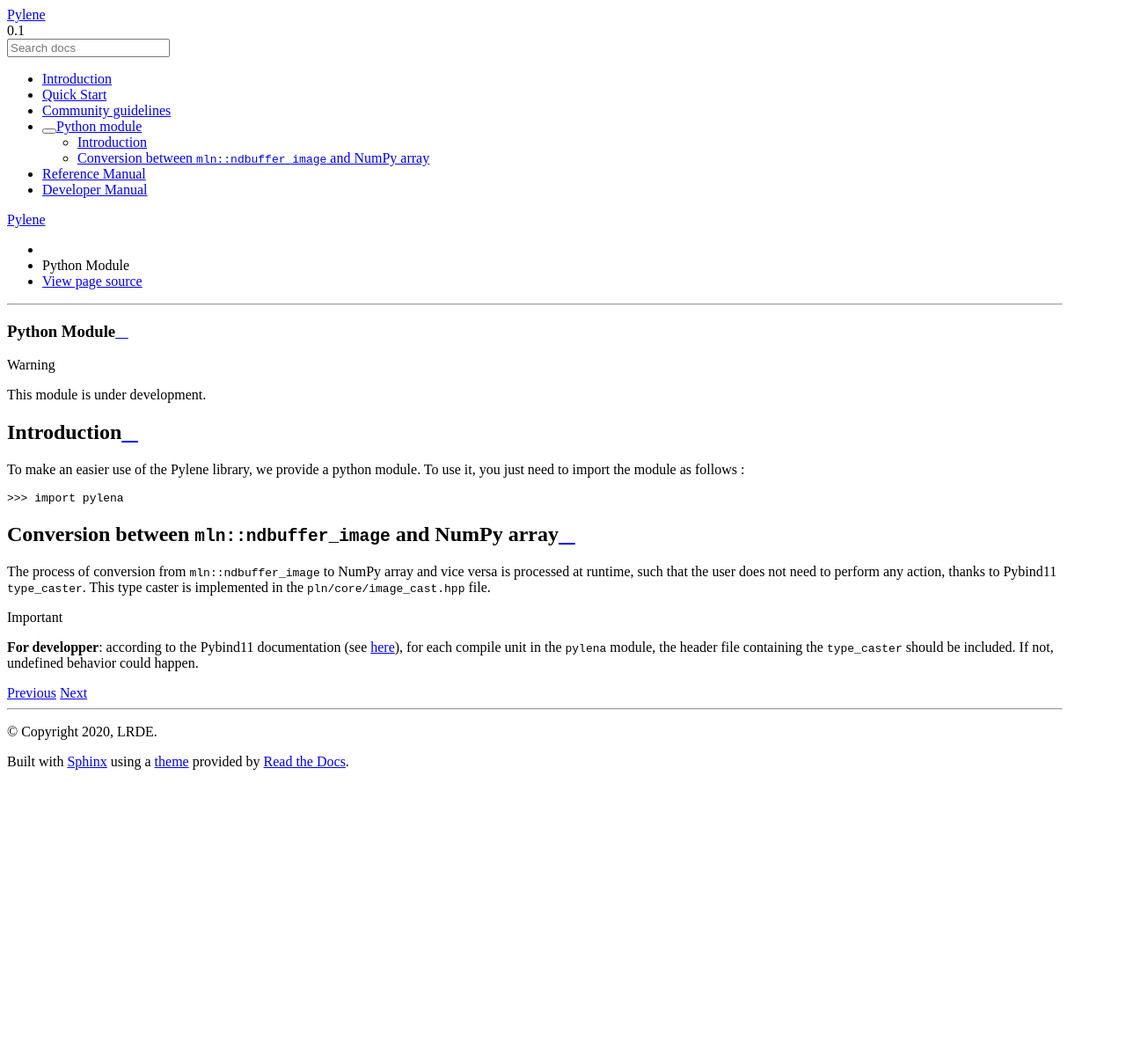
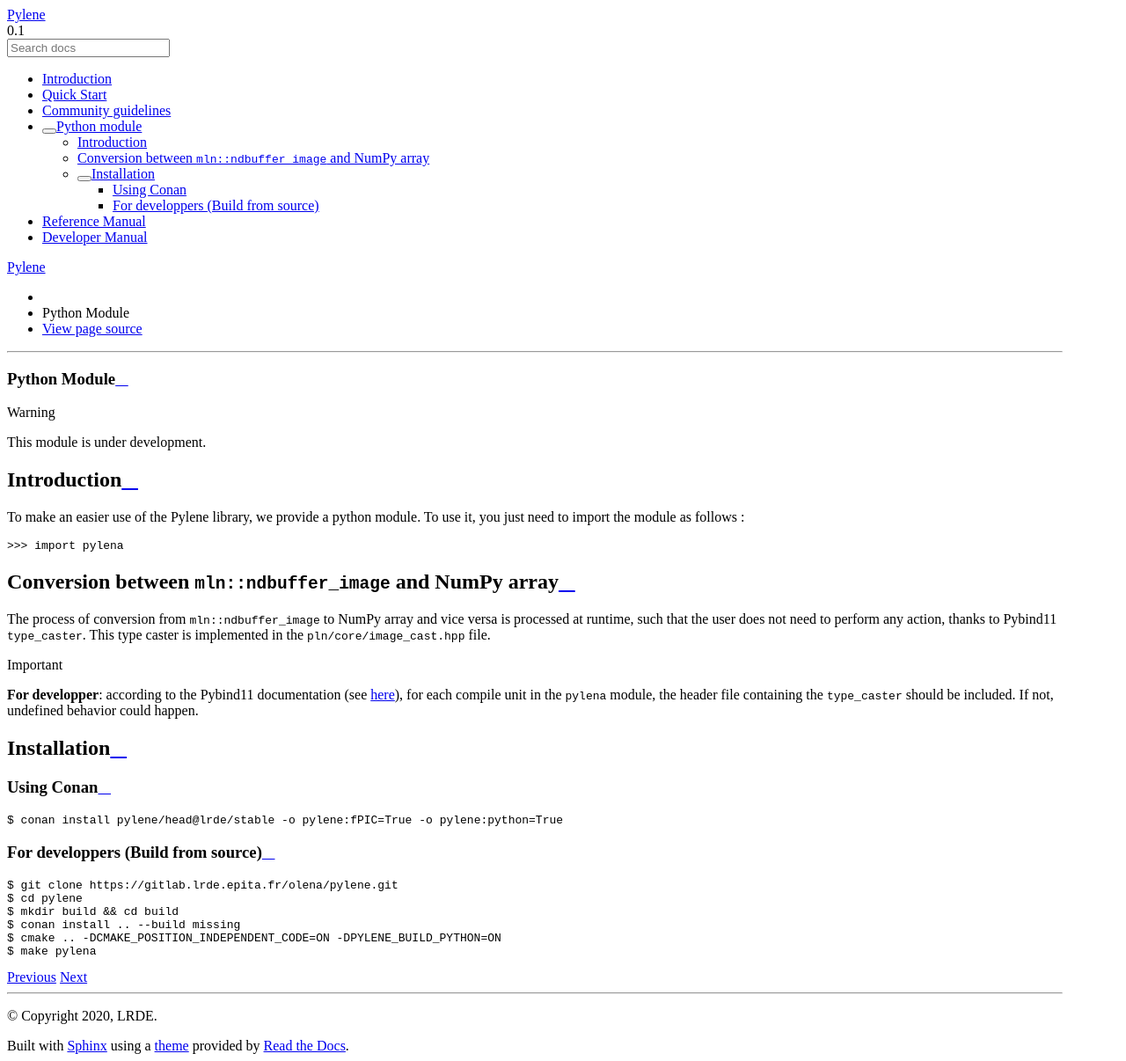
Before and after one commit to GerHobbelt/pylene, a Sphinx documentation site: the page built from doc/source/python.rst, in a window 1280 px wide. Shown: the whole page at 88% size. Built offline with Sphinx 7.4.7 and the Read the Docs theme 2.0.0, drawn with Linux system fonts in a browser that asks for light colours; before the commit the page ends 900 px from its top, so only the background shows below that.

Commit message:
Doc to get python bindings

```diff
--- a/doc/source/python.rst
+++ b/doc/source/python.rst
@@ -12,10 +12,32 @@ To use it, you just need to import the module as follows :
 >>> import pylena
 
 Conversion between ``mln::ndbuffer_image`` and NumPy array
-------------------------------------------------------------
+----------------------------------------------------------
 
 The process of conversion from ``mln::ndbuffer_image`` to NumPy array and vice versa is processed at runtime, such that the
 user does not need to perform any action, thanks to Pybind11 ``type_caster``. This type caster is implemented in the :file:`pln/core/image_cast.hpp` file.
 
 .. important:: **For developper**: according to the Pybind11 documentation (see `here <https://pybind11.readthedocs.io/en/stable/advanced/cast/custom.html>`_),
                for each compile unit in the ``pylena`` module, the header file containing the ``type_caster`` should be included. If not, undefined behavior could happen.
+
+Installation
+------------
+
+Using Conan
+^^^^^^^^^^^
+
+.. code-block:: console
+
+    $ conan install pylene/head@lrde/stable -o pylene:fPIC=True -o pylene:python=True
+
+For developpers (Build from source)
+^^^^^^^^^^^^^^^^^^^^^^^^^^^^^^^^^^^
+
+.. code-block:: console
+
+    $ git clone https://gitlab.lrde.epita.fr/olena/pylene.git
+    $ cd pylene
+    $ mkdir build && cd build
+    $ conan install .. --build missing
+    $ cmake .. -DCMAKE_POSITION_INDEPENDENT_CODE=ON -DPYLENE_BUILD_PYTHON=ON
+    $ make pylena
```
